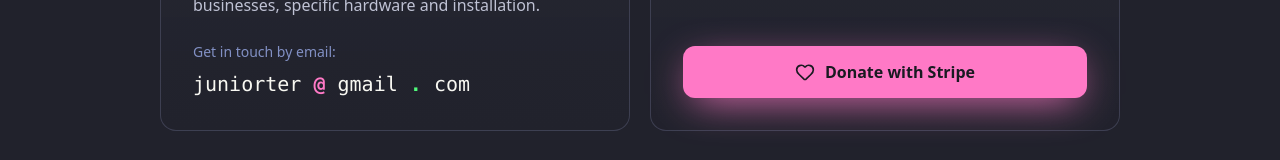
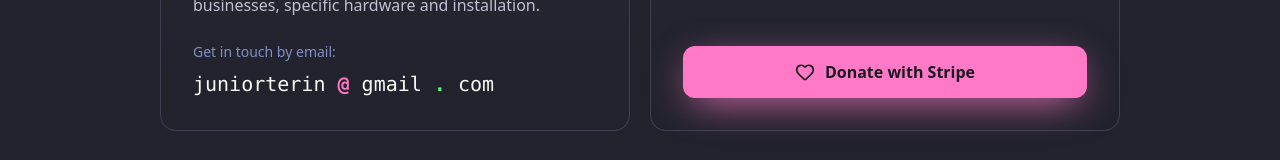
Before and after one commit to juniorterin/fliperOS, a Next.js app in the folder website/: page /en in a window 1280 px wide. Shown: the part 8805-8965 px from the top of the page. Built offline with nearby package versions, Linux system fonts and the light colour scheme; no server answers.

Commit message:
Site: email de contato correto (juniorterin)

```diff
--- a/website/src/i18n/en-US.ts
+++ b/website/src/i18n/en-US.ts
@@ -224,7 +224,7 @@
     consultingText:
       'I offer consulting and technical support for anyone who wants to build a commercial or private system on top of FliperOS: custom images, cabinets for businesses, specific hardware and installation.',
     contactLabel: 'Get in touch by email:',
-    emailAria: 'Email: juniorter at gmail dot com',
+    emailAria: 'Email: juniorterin at gmail dot com',
     donateTitle: 'Donate',
     donateText: 'FliperOS is made in my spare time. If it helped you, consider a donation to keep the project going.',
     pixLabel: 'Pix key',
--- a/website/src/i18n/pt-BR.ts
+++ b/website/src/i18n/pt-BR.ts
@@ -228,7 +228,7 @@
     consultingText:
       'Trabalho com assessoria e assistência técnica para quem quer montar um sistema comercial ou privado com base no FliperOS: imagens personalizadas, gabinetes para estabelecimentos, hardware específico e instalação.',
     contactLabel: 'Entre em contato pelo email:',
-    emailAria: 'Email: juniorter arroba gmail ponto com',
+    emailAria: 'Email: juniorterin arroba gmail ponto com',
     donateTitle: 'Doe',
     donateText: 'O FliperOS é feito nas minhas horas livres. Se ele te ajudou, considere uma doação para manter o projeto: pelo Pix (clique para copiar a chave) ou pelo Stripe.',
     pixLabel: 'Chave Pix',
--- a/website/src/lib/site.ts
+++ b/website/src/lib/site.ts
@@ -21,7 +21,7 @@
 
 // Contato da assessoria: mostrado como texto, sem mailto, para não virar alvo
 // fácil de spam.
-export const CONTACT_EMAIL = { user: 'juniorter', domain: 'gmail', tld: 'com' } as const;
+export const CONTACT_EMAIL = { user: 'juniorterin', domain: 'gmail', tld: 'com' } as const;
 
 // Só o link público de doação: a chave secreta do Stripe nunca entra no site.
 export const DONATE_URL = 'https://donate.stripe.com/7sYbJ3cetcU17Cm5eM3VC00';
```
